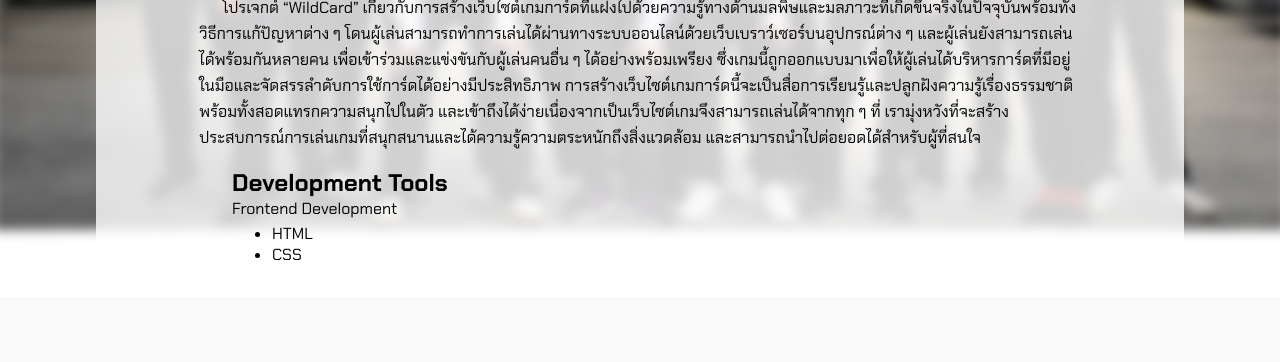
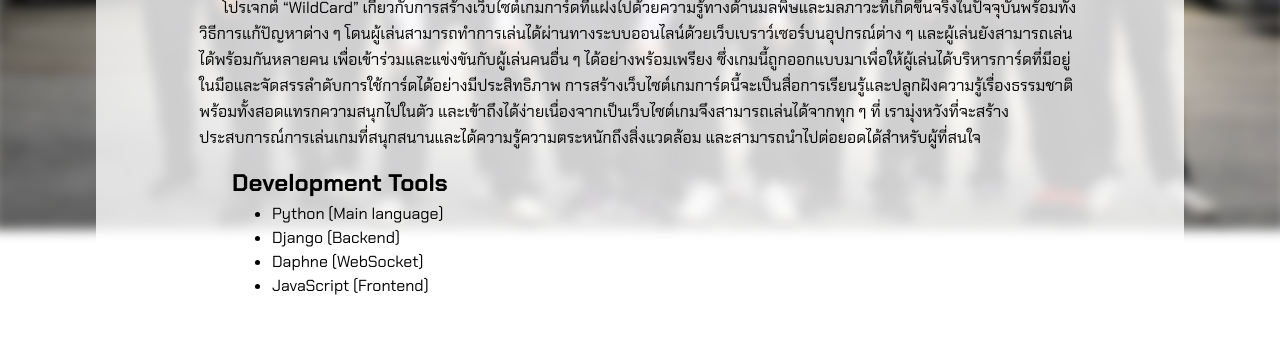
Before and after one commit to bureerak/Wildcard_WebGame, a Django app: page /project in a window 1280 px wide. Shown: the part 578-940 px from the top of the page. Before the commit the page ends 838 px from the top, so only its background shows below. Run offline with Django 5.2, Linux system fonts and the light colour scheme.

Commit message:
Updating somewhat

```diff
--- a/cardgame/game/templates/stream/game.html
+++ b/cardgame/game/templates/stream/game.html
@@ -92,8 +92,8 @@
             {% for player in players %}
             {% if player != username %}
             <div id="player1" class="player-icon">
+                <img src="{%static 'res/player.png'%}" /><br>
                 <label>{{player}}</label>
-                <img src="{%static 'res/player.png'%}" />
             </div>
             {% endif %}
             {% endfor %}
@@ -223,8 +223,8 @@
                         const playerDiv = document.createElement('div');
                         playerDiv.classList.add('player-icon');
                         playerDiv.innerHTML = `
+                            <img src="{% static 'res/player.png' %}" /><br>
                             <label>${player}</label>
-                            <img src="{% static 'res/player.png' %}" />
                         `;
                         playerBar.appendChild(playerDiv);
                     }
--- a/cardgame/game/templates/stream/index.html
+++ b/cardgame/game/templates/stream/index.html
@@ -74,7 +74,7 @@
                 <div>
                     <a href="#">เล่นเกม</a>
                     <a href="/rule">วิธีเล่น</a>
-                    <a href="/project">เกี่ยวกับโปรเจค</a>
+                    <a href="/project">เกี่ยวกับโปรเจกต์</a>
                 </div>
             </div>
         </nav>
--- a/cardgame/game/templates/stream/project.html
+++ b/cardgame/game/templates/stream/project.html
@@ -15,7 +15,7 @@
                 background-color: rgba(255, 255, 255, 0.8);
                 width: 85%;
                 min-width: 100px;
-                margin: 96px auto auto auto;
+                margin: 96px auto 32px auto;
                 border-radius: 16px;
             }
 
@@ -60,6 +60,7 @@
 
             ul {
                 margin-top: 4px;
+                line-height: 24px;
             }
         </style>
     </head>
@@ -74,7 +75,7 @@
                 <div>
                     <a href="/">เล่นเกม</a>
                     <a href="/rule">วิธีเล่น</a>
-                    <a href="#">เกี่ยวกับโปรเจค</a>
+                    <a href="#">เกี่ยวกับโปรเจกต์</a>
                 </div>
             </div>
         </nav>
@@ -124,8 +125,7 @@
                         รหัสนักศึกษา 67070070
                     </label>
                     <span>
-                        Game
-                        Designer
+                        Quality Assurance
                     </span>
                 </div>
                 <div>
@@ -150,7 +150,7 @@
                         รหัสนักศึกษา 67070073
                     </label>
                     <span>
-                        Game
+                        Art
                         Designer
                     </span>
                 </div>
@@ -167,20 +167,21 @@
                 <div class="title">
                     Development Tools
                 </div>
-                <div class="content">
-                    Frontend Development
-                </div>
-                <div class="subcontent">
                 <ul>
                     <li>
-                            HTML
+                        Python (Main language)
                     </li>
                     <li>
-                            CSS
+                        Django (Backend)
+                    </li>
+                    <li>
+                        Daphne (WebSocket)
+                    </li>
+                    <li>
+                        JavaScript (Frontend)
                     </li>
                 </ul>
             </div>
         </div>
-        </div>
     </body>
 </html>
```
Lines whose indentation alone changed are shown as unchanged.
